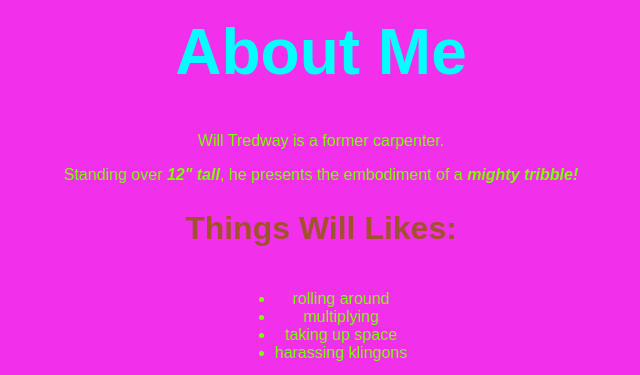
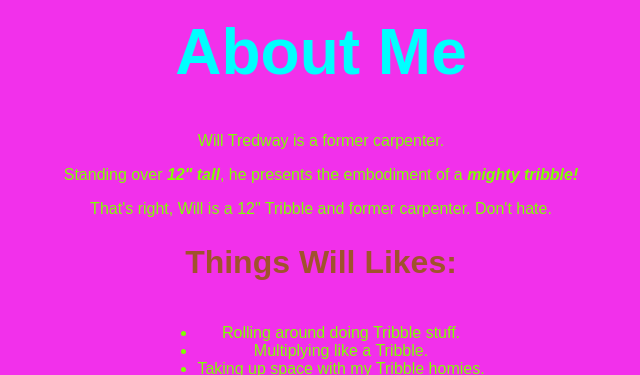
Before and after one commit to JaerenTredway/about-will, a PHP site: page / in a window 1280 px wide. Shown: the part 28-403 px from the top of the page, without its empty margins (319-959 px from the left). Run offline with PHP 8.4, Linux system fonts and the light colour scheme.

Commit message:
Updated text in body

```diff
--- a/index.php
+++ b/index.php
@@ -12,13 +12,14 @@
 		<div class="container">
 			<p>Will Tredway is a former carpenter.</p>
 			<p>Standing over <strong><em>12" tall</em></strong>, he presents the embodiment of a <strong><em>mighty tribble!</em></strong></p>
+			<p>That's right, Will is a 12" Tribble and former carpenter. Don't hate.</p>
 			<div class="list">
 				<h2>Things Will Likes:</h2>
 					<ul>
-						<li id="item1">rolling around</li>
-						<li id="item2">multiplying</li>
-						<li id="item3">taking up space</li>
-						<li id="item4">harassing klingons</li>
+						<li id="item1">Rolling around doing Tribble stuff.</li>
+						<li id="item2">Multiplying like a Tribble.</li>
+						<li id="item3">Taking up space with my Tribble homies.</li>
+						<li id="item4">Harassing Klingons, as is tradition.</li>
 					</ul>
 			</div>
 			<img src="./resources/tribble.jpg" alt="Will Tredway" style="width:500px;height:500px;">
```
